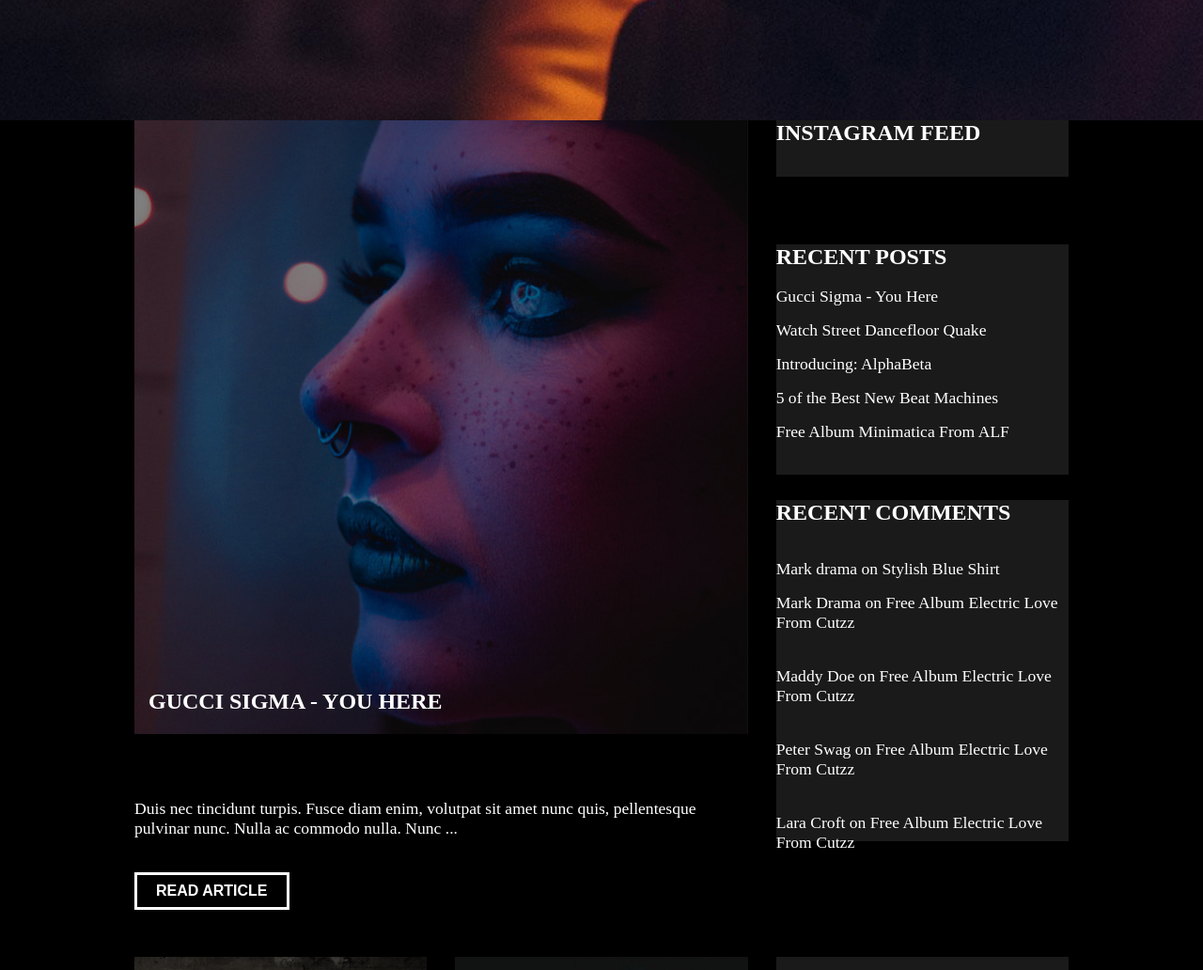
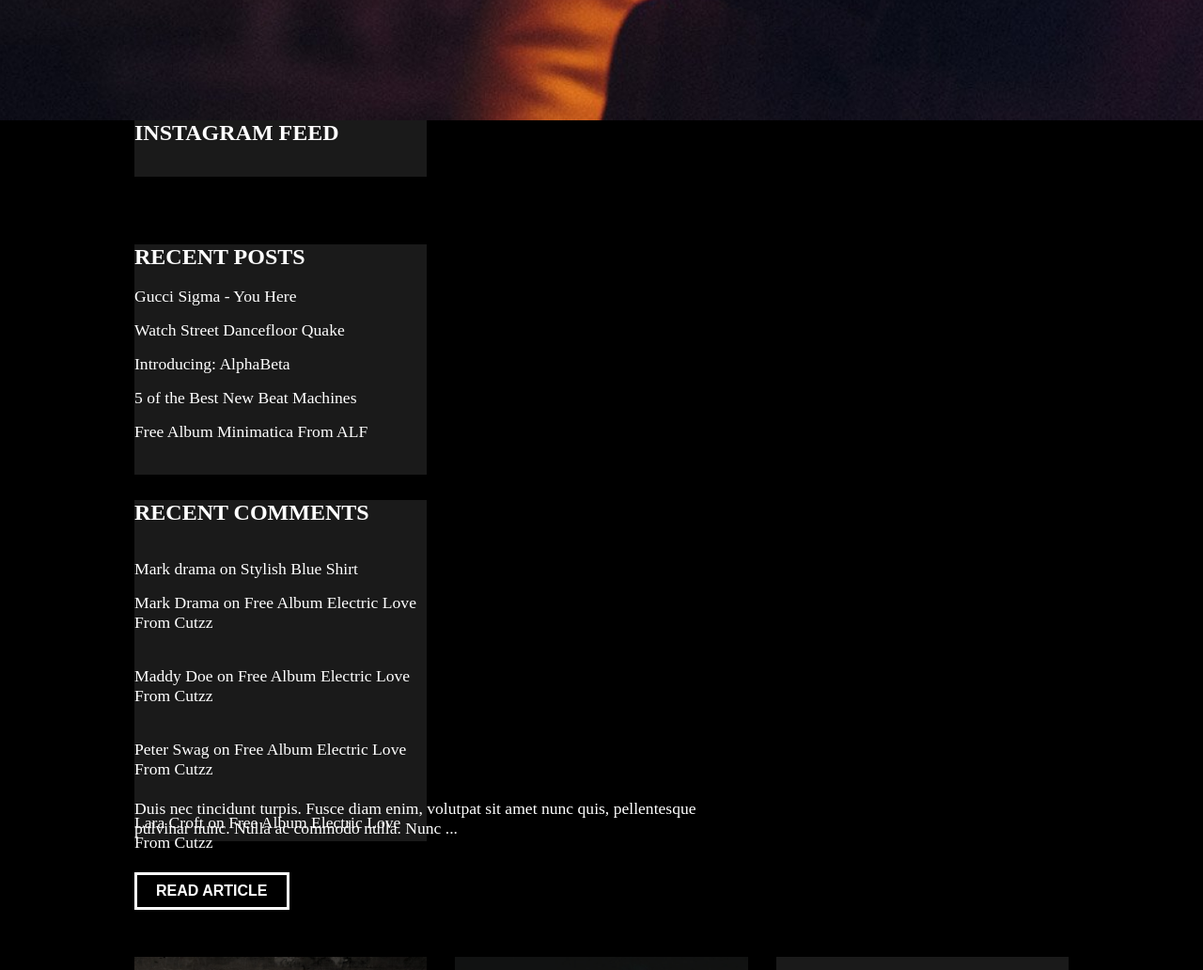
Before and after one commit to ElxanQuliyev/K205-08.03.2020-Git-Sass, a plain HTML site: page meloo.html in a window 1280 px wide. Shown: the part 2179-3211 px from the top of the page at 94% size. Drawn offline with Linux system fonts and the light colour scheme.

Commit message:
Html file deyisdi

```diff
--- a/meloo.html
+++ b/meloo.html
@@ -130,14 +130,14 @@
     <section id="instagram">
         <div class="container">
             <div class="row">
-                <div class="col-lg-8">
+                <!-- <div class="col-lg-8">
                     <div class="instagram-item">
                         <img class="img-fluid" src="photo/cover01-660x660.jpg" alt="">
                         <div class="instagram-text">
                             <h2>GUCCI SIGMA - YOU HERE</h2>
                         </div>
                     </div>
-                </div>
+                </div> -->
                 <div class="col-lg-4">
                     <div class="feed">
                         <h2>INSTAGRAM FEED</h2>
```
